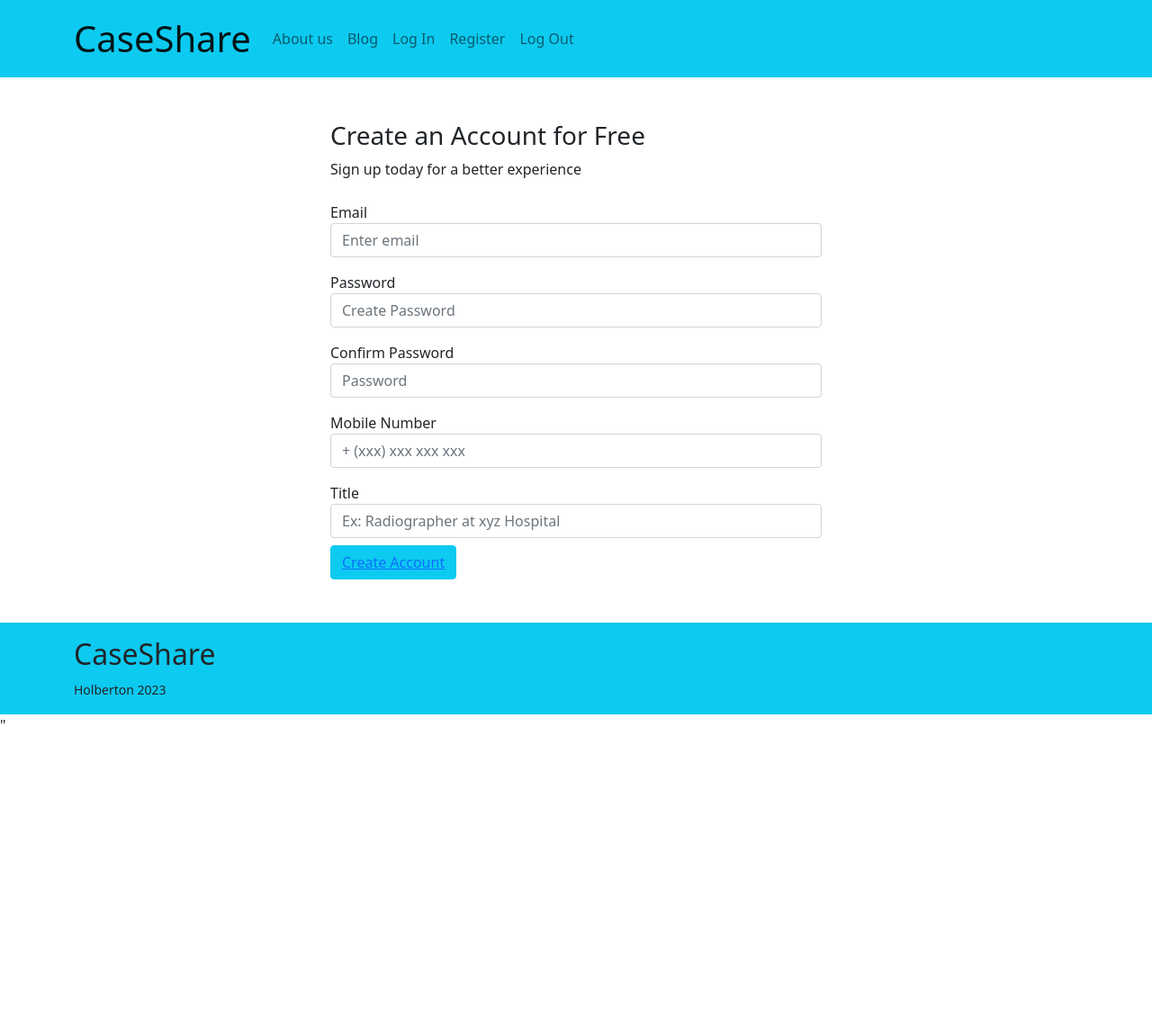
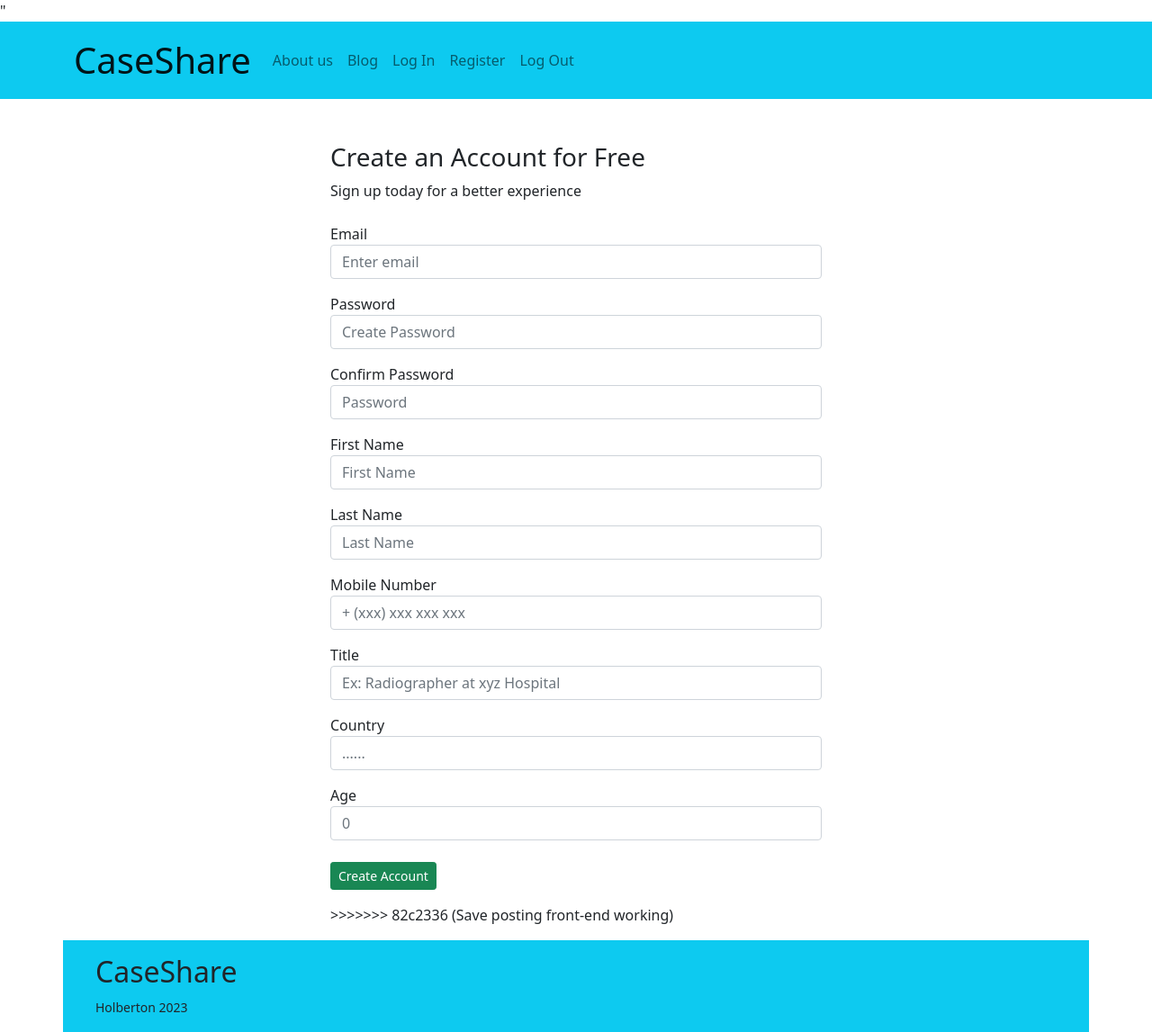
Before and after one commit to lemonRoof/CaseShare, a Flask app: template src/templates/register.html in a window 1280 px wide. Shown: the whole page at 90% size. Before the commit the page ends 805 px from the top, so only its background shows below. Run offline with Flask 3, Linux system fonts and the light colour scheme; the template is opened without the code that fills it, so the values that code supplies are empty.

Commit message:
Save posting front-end working

```diff
--- a/src/api/v1/static/scripts/home.js
+++ b/src/api/v1/static/scripts/home.js
@@ -43,6 +43,7 @@
                 headline.hide();
                 postBody.hide();
                 postField.show();
+                button.hide()
                 retrievePosts();
               }
             },
@@ -66,7 +67,7 @@
     dataType: 'json',
     contentType: 'application/json',
     headers: {
-      'x-token': localStorage.getItem('token')
+      'x-token': localStorage.getItem('x-token')
     },
     success: (data, statusText,resp) => {
       const postsList = $('<ul></ul>')
--- a/src/templates/layout.html
+++ b/src/templates/layout.html
@@ -7,6 +7,11 @@
         <meta description="A tool for healthcare professionals to connect and collaborate">
         <link href="https://cdn.jsdelivr.net/npm/bootstrap@5.0.2/dist/css/bootstrap.min.css" rel="stylesheet" integrity="sha384-EVSTQN3/azprG1Anm3QDgpJLIm9Nao0Yz1ztcQTwFspd3yD65VohhpuuCOmLASjC" crossorigin="anonymous">
         <link rel="stylesheet" href="../static/styles/main.css">
+        <script src="https://cdn.jsdelivr.net/npm/bootstrap@5.0.2/dist/js/bootstrap.bundle.min.js" integrity="sha384-MrcW6ZMFYlzcLA8Nl+NtUVF0sA7MsXsP1UyJoMp4YLEuNSfAP+JcXn/tWtIaxVXM" crossorigin="anonymous"></script>
+        <script src="https://ajax.googleapis.com/ajax/libs/jquery/3.6.0/jquery.min.js"></script>"
+        <script src="../static/scripts/login.js"></script>
+        <script src="../static/scripts/register.js"></script>
+
     </head>
     <body class="d-flex flex-column h-100">
         <nav class="navbar navbar-expand-lg navbar-light bg-info">
@@ -44,9 +49,5 @@
                 <small>Holberton 2023</small>
             </div>
         </footer>
-        <script src="https://cdn.jsdelivr.net/npm/bootstrap@5.0.2/dist/js/bootstrap.bundle.min.js" integrity="sha384-MrcW6ZMFYlzcLA8Nl+NtUVF0sA7MsXsP1UyJoMp4YLEuNSfAP+JcXn/tWtIaxVXM" crossorigin="anonymous"></script>
-        <script src="https://ajax.googleapis.com/ajax/libs/jquery/3.6.0/jquery.min.js"></script>"
-        <script src="../static/scripts/login.js"></script>
-        <script src="../static/scripts/register.js"></script>
     </body>
 </html>
--- a/src/templates/register.html
+++ b/src/templates/register.html
@@ -1,11 +1,12 @@
 {% extends 'layout.html' %}
 {% block title %} CaseShare | Register {% endblock %}
 {% block body %}
+    <script src="https://code.jquery.com/jquery-3.6.0.min.js"></script>
     <script type="text/javascript">
 
         function check_title() {
-	        var pattern = /^[a-zA-Z]*$/;
-	        var title = $("#title").val();
+	        const pattern = /^[a-zA-Z]*$/;
+	        const title = $("#title").val();
 	        if (pattern.test(title) && title !== "") {
 		        $("#title_error_message").hide();
 		        $("#title").css("border-bottom","2px solid #34F458");
@@ -19,8 +20,8 @@
 
 
         function check_email() {
-            var pattern = /^([\w-\.]+@([\w-]+\.)+[\w-]{2,4})?$/;
-            var email = $("#email").val();
+            const pattern = /^([\w-\.]+@([\w-]+\.)+[\w-]{2,4})?$/;
+            const email = $("#email").val();
             if (pattern.test(email) && email !== "") {
                 $("#email_error_message").hide();
                 $("#email").css("border-bottom","2px solid #34F458");
@@ -33,7 +34,7 @@
         }
 
         function check_password() {
-            var password_length = $("#password").val().length;
+            const password_length = $("#password").val().length;
             if (password_length < 8) {
                 $("#password_error_message").html("Atleast 8 Characters");
                 $("#password_error_message").show();
@@ -46,8 +47,8 @@
         }
 
         function check_confirm_password() {
-            var password = $("#password").val();
-            var confirm_password = $("#confirm_password").val();
+            const password = $("#password").val();
+            const confirm_password = $("#confirm_password").val();
             if (password != confirm_password) {
                 $("#confirm_password_error_message").html("Passwords Do Not Match");
                 $("#confirm_password_error_message").show();
@@ -71,11 +72,11 @@
 			}
         }
 
-        var error_email = false;
-        var error_password = false;
-        var error_confirm_password = false;
-	    var error_phone = false;
-        var error_title = false;
+        const error_email = false;
+        const error_password = false;
+        const error_confirm_password = false;
+	    const error_phone = false;
+        const error_title = false;
 
         $(function() {
 
@@ -125,44 +126,53 @@
         });
     });
     </script>
-    <body class="d-flex flex-column h-100">
     <div id="main-container" class="container mt-5">
         <div class="row justify-content-center align-items-end">
             <div class="col-12 col-lg-6 form1">
                 <h3>Create an Account for Free</h3>
                 <p>Sign up today for a better experience</p>
-                        <form>
+                <form class="form" id="registerForm">
                     <div class="form-group py-2">
                         <label for="email">Email</label>
                         <input type="email" id="email" required placeholder="Enter email" class="form-control">
-                                <span class="error_form" id="email_error_message"></span>
                     </div>
                     <div class="form-group py-2">
                         <label for="password">Password</label>
                         <input type="password" id="password" required placeholder="Create Password" class="form-control">
-                                <span class="error_form" id="password_error_message"></span>
                     </div>
                     <div class="form-group py-2">
-                                <label for="password">Confirm Password</label>
-                                <input type="password" id="confirm_password" required placeholder="Password" class="form-control">
-                                <span class="error_form" id="confirm_password_error_message"></span>
+                        <label for="comfirmPassword">Confirm Password</label>
+                        <input type="password" id="comfirmPassword" required placeholder="Password" class="form-control">
+                    </div>
+                    <div class="form-group py-2">
+                        <label for="first_name">First Name</label>
+                        <input type="text" required placeholder="First Name" id="first_name" class="form-control">
+                    </div>
+                    <div class="form-group py-2">
+                        <label for="last_name">Last Name</label>
+                        <input type="text" required placeholder="Last Name" id="last_name" class="form-control">
                     </div>
                     <div class="form-group py-2">
                         <label for="phone">Mobile Number</label>
-                                <input type="number" placeholder="+ (xxx) xxx xxx xxx" id="phone" name="mobile_number" class="form-control" onkeyup=" return validatephone(this.value);" />
-                                <span class="error_form" id="phone_error_message"></span>
+                        <input type="number" required placeholder="+ (xxx) xxx xxx xxx" id="phone" class="form-control">
                     </div>
                     <div class="form-group py-2">
                         <label for="title">Title</label>
-                                <input type="text" placeholder="Ex: Radiographer at xyz Hospital" id="title" class="form-control">
-                                <span class="error_form" id="title_error_message"></span>
+                        <input type="text" placeholder="Ex: Radiographer at xyz Hospital" required id="title" class="form-control">
                     </div>
-
-                            <button type="button" class="btn btn-info"><a href="index">Create Account</a></button><div class="py-3">
+                    <div class="form-group py-2">
+                        <label for="country">Country</label>
+                        <input type="text" id="country" required placeholder='......' class="form-control">
+                    </div>
+                    <div class="form-group py-2">
+                        <label for="age">Age</label>
+                        <input type="number" id="age" required placeholder="0" class="form-control">
+                    </div>
+                    <div class="py-3">
+                        <button class="btn btn-sm btn-success" type="submit" id="register">Create Account</button>
                     </div>
                 </form>
-                    </div>
-                </div>
+>>>>>>> 82c2336 (Save posting front-end working)
             </div>
         <script src="https://cdn.jsdelivr.net/npm/bootstrap@5.0.2/dist/js/bootstrap.bundle.min.js" integrity="sha384-MrcW6ZMFYlzcLA8Nl+NtUVF0sA7MsXsP1UyJoMp4YLEuNSfAP+JcXn/tWtIaxVXM" crossorigin="anonymous"></script>
     </body>
```
Also changed, not shown: src/templates/login.html (+58 -7 lines). Lines whose indentation alone changed are shown as unchanged.
